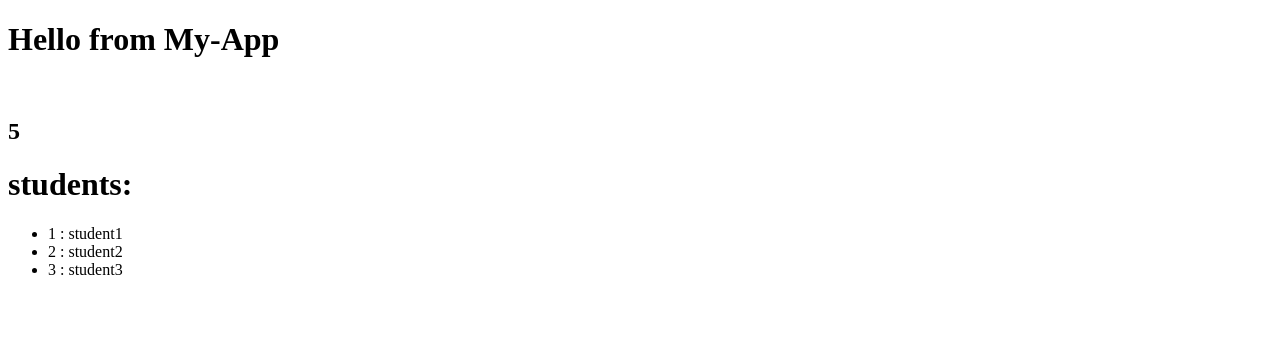
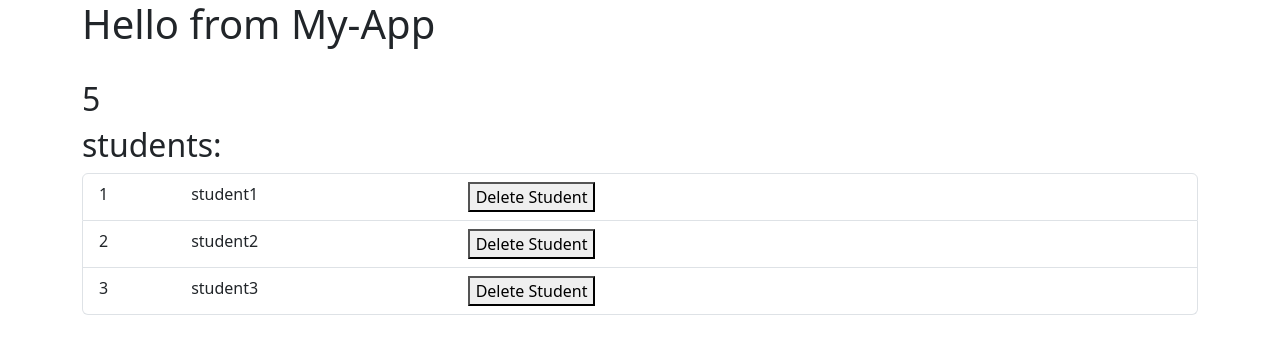
Before and after one commit to Leah2458git/Angular, an Angular app: page / in a window 1280 px wide. Shown: the top 354 px of the page. Built offline with nearby package versions, Linux system fonts and the light colour scheme.

Commit message:
add Delete Student function

```diff
--- a/angular.json
+++ b/angular.json
@@ -30,7 +30,8 @@
               "src/assets"
             ],
             "styles": [
-              "src/styles.scss"
+              "src/styles.scss",
+              "node_modules/bootstrap/dist/css/bootstrap.css"
             ],
             "scripts": []
           },
--- a/package.json
+++ b/package.json
@@ -18,7 +18,7 @@
     "@angular/platform-browser": "^16.1.0",
     "@angular/platform-browser-dynamic": "^16.1.0",
     "@angular/router": "^16.1.0",
-    "bootstrap": "^5.3.0",
+    "bootstrap": "^5.3.3",
     "rxjs": "~7.8.0",
     "tslib": "^2.3.0",
     "zone.js": "~0.13.0"
--- a/src/app/app.component.html
+++ b/src/app/app.component.html
@@ -1,5 +1,7 @@
-<h1>{{title}}</h1>
-<br/>
-<h2>{{x}}</h2>
+<div class="container">
+    <h1>{{title}}</h1>
+    <br/>
+    <h2>{{x}}</h2>
 
-<student-list></student-list>
+    <student-list></student-list>
+</div>
--- a/src/app/student-list/student-list.component.html
+++ b/src/app/student-list/student-list.component.html
@@ -1,6 +1,15 @@
-<h1>students:</h1>
-<ul>
-    <li *ngFor = "let student of students">
-        {{student.id}} : {{student.name}}
-    </li>
+<h2>students:</h2>
+<ul class="list-group">
+    <li *ngFor = "let student of students" class="list-group-item">
+        <div class="row">
+            <div class="col-1">{{student.id}}</div>
+            <div class="col-3">{{student.name}}</div>
+            <div class="col-2">
+                <button (click)="deleteStudent(student)">Delete Student</button>
+
+            </div>
+
+        </div>
+
+     </li>
 </ul>
--- a/src/app/student-list/student-list.component.ts
+++ b/src/app/student-list/student-list.component.ts
@@ -8,4 +8,8 @@ import { Student } from '../student.model';
 export class StudentListComponent {
 
     students:Student[]=[{id:1,name:"student1"},{id:2,name:"student2"},{id:3,name:"student3"}]
+    deleteStudent(student:Student){
+      let indexToDelete=this.students.indexOf(student);
+      this.students.splice(indexToDelete,1);
+    }
 }
```
Also changed, not shown: 1 other file (tests, documents, lock files or other folders).
